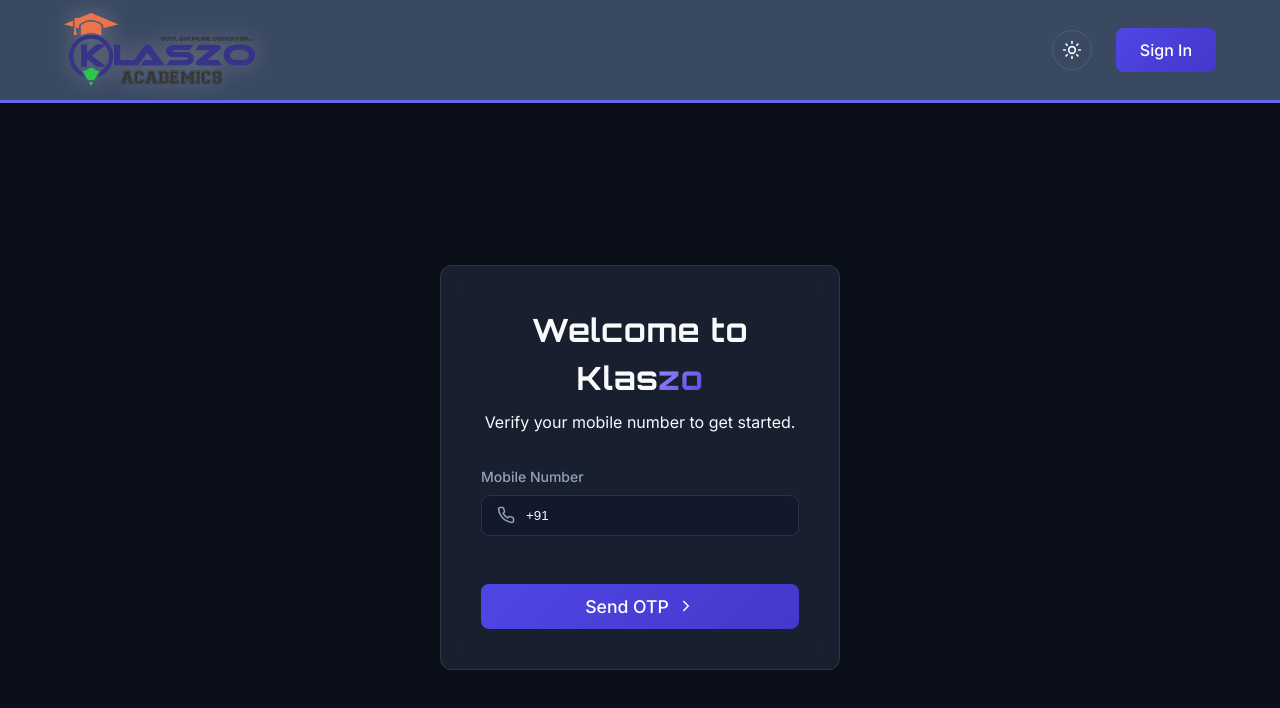
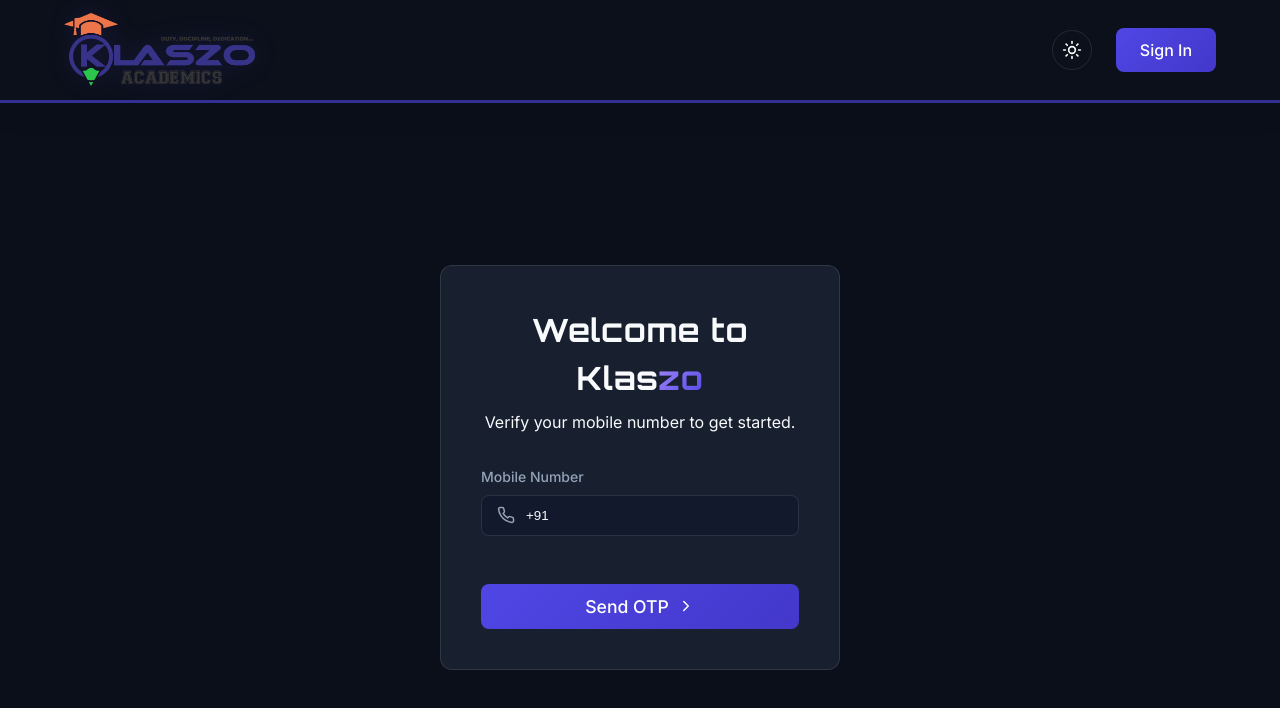
Before and after one commit to techutube/klaszo, a React (Vite) app in the folder frontend/: page /login in a window 1280 px wide. Shown: the top 708 px of the page. Built offline with nearby package versions, Linux system fonts and the light colour scheme; a web font is replaced by a local one.

Commit message:
UI fixes

```diff
--- a/frontend/src/index.css
+++ b/frontend/src/index.css
@@ -23,10 +23,10 @@
   --glass-bg: rgba(30, 41, 59, 0.7);
   --glass-border: rgba(255, 255, 255, 0.1);
   --shadow-glow: 0 0 25px rgba(79, 70, 229, 0.2);
-  --nav-bg: rgba(60, 75, 100, 0.98); /* Significantly lighter for clear distinction */
-  --nav-border: rgba(255, 255, 255, 0.2);
-  --nav-accent: #6366F1; /* Vibrant indigo accent line */
-  --logo-filter: drop-shadow(0 0 10px rgba(255,255,255,0.25));
+  --nav-bg: rgba(13, 17, 28, 0.95); /* Deep midnight blue, much closer to background */
+  --nav-border: rgba(255, 255, 255, 0.08);
+  --nav-accent: rgba(79, 70, 229, 0.6); /* Subtle indigo glow at the bottom */
+  --logo-filter: drop-shadow(0 0 12px rgba(79, 70, 229, 0.15));
 }
 
 .light-theme {
```
